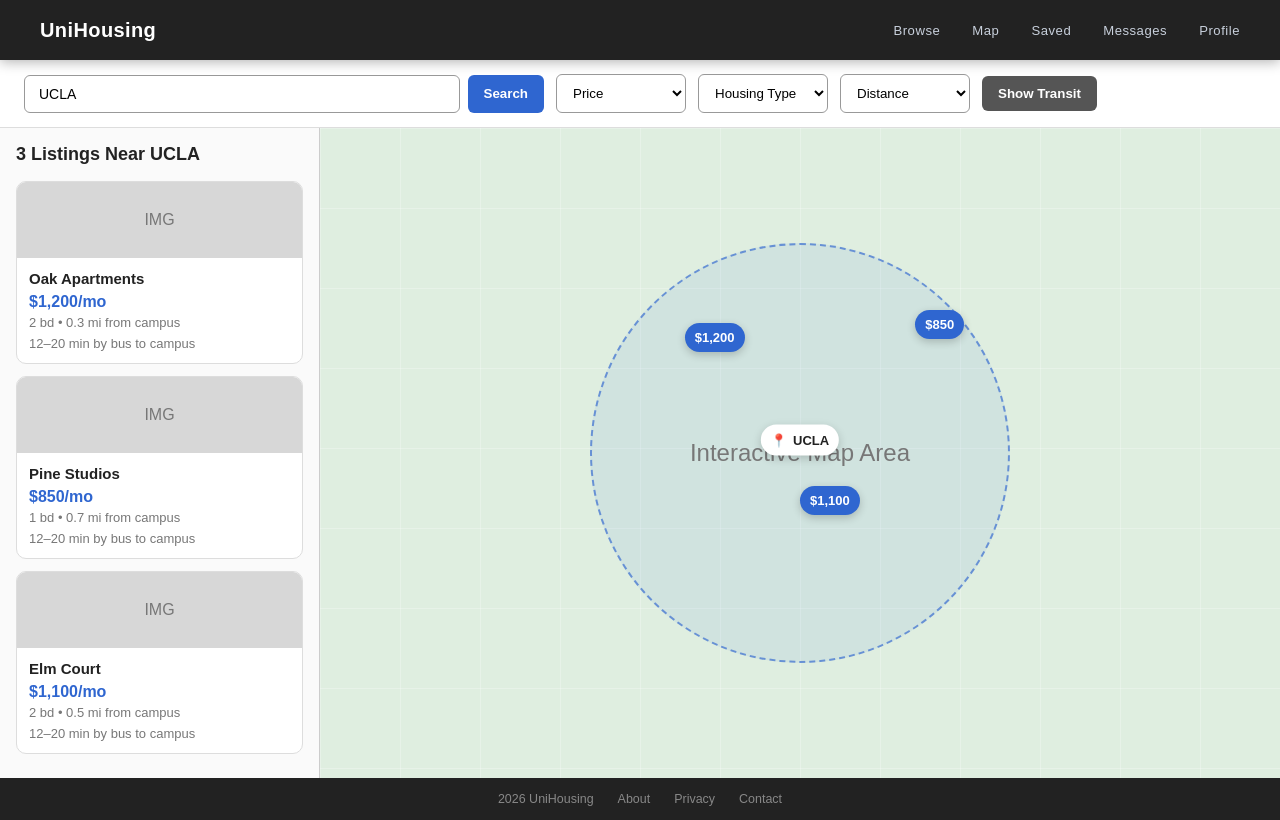
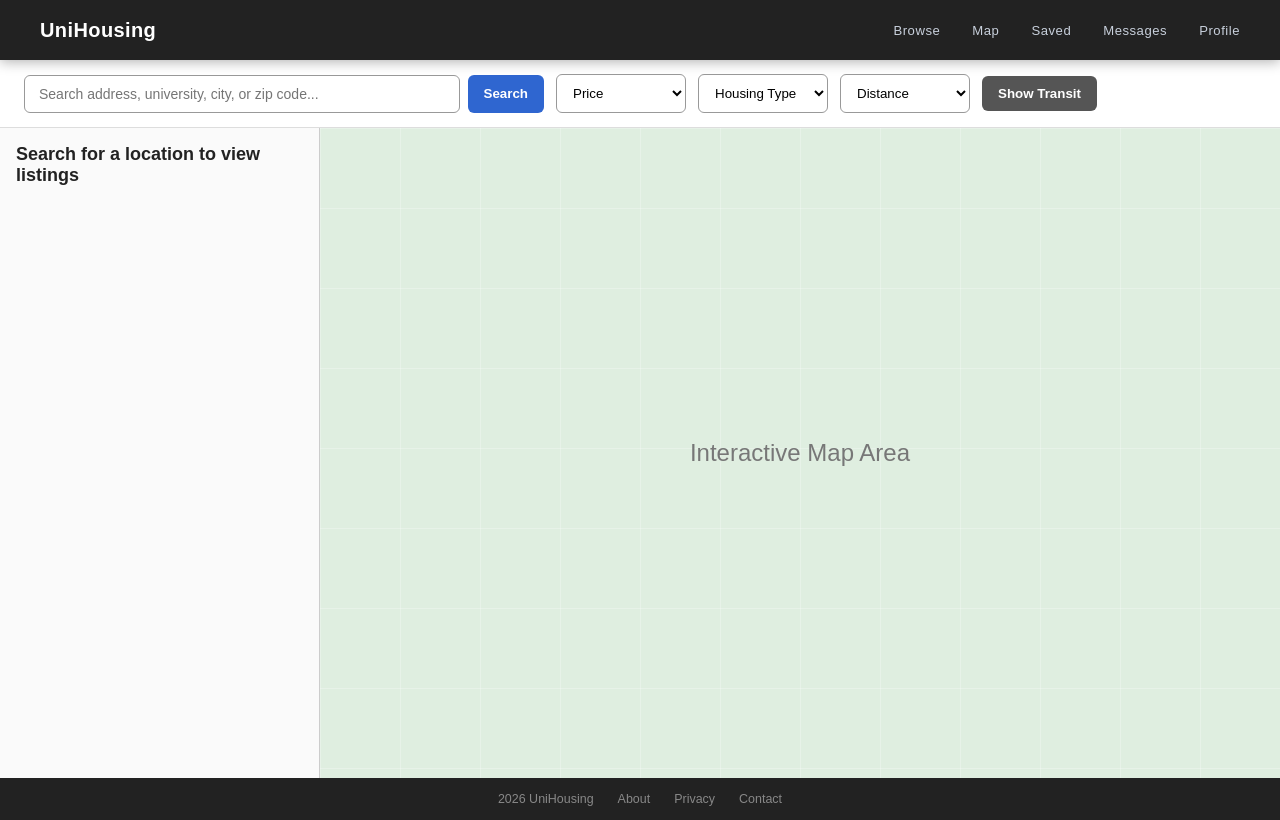
Before and after one commit to vmrenter-code/housing-website, a React (Create React App) app: page /map in a window 1280 px wide. Built offline with nearby package versions, Linux system fonts and the light colour scheme.

Commit message:
connect navbar to mapview

```diff
--- a/src/components/Navbar.js
+++ b/src/components/Navbar.js
@@ -10,6 +10,9 @@ export default function Navbar() {
   const handleLinkClick = (link) => {
     if (link === 'Browse') {
       navigate('/search');
+    }
+    if (link === 'Map') {
+      navigate('/map');
     }
   };
 
--- a/src/pages/MapVIew.js
+++ b/src/pages/MapVIew.js
@@ -1,5 +1,4 @@
-import React, { useEffect, useState } from 'react';
-import { useNavigate, useSearchParams } from 'react-router-dom';
+import React, { useState } from 'react';
 import Navbar from '../components/Navbar';
 import Footer from '../components/Footer';
 import listings from '../data/mockListings';
@@ -21,27 +20,23 @@ const transitStops = [
 ];
 
 export default function MapView() {
-  const navigate = useNavigate();
-  const [searchParams] = useSearchParams();
-
-  const query = searchParams.get('query') || 'UCLA';
-  const [searchValue, setSearchValue] = useState(query);
+  const [searchValue, setSearchValue] = useState('');
+  const [locationQuery, setLocationQuery] = useState('');
   const [priceLimit, setPriceLimit] = useState('any');
   const [homeType, setHomeType] = useState('any');
   const [distanceLimit, setDistanceLimit] = useState('any');
   const [showTransit, setShowTransit] = useState(false);
 
-  useEffect(() => {
-    setSearchValue(query);
-  }, [query]);
-
-  const handleSubmit = (event) => {
+  const handleSearchSubmit = (event) => {
     event.preventDefault();
-    navigate(`/map?query=${encodeURIComponent(searchValue.trim() || 'UCLA')}`);
+    setLocationQuery(searchValue.trim());
   };
 
-  let filteredListings = listings.filter((listing) =>
-    listing.university.toLowerCase().includes(query.toLowerCase())
+  let filteredListings = [];
+
+  if (locationQuery !== '') {
+    filteredListings = listings.filter((listing) =>
+      listing.university.toLowerCase().includes(locationQuery.toLowerCase())
     );
 
     if (priceLimit !== 'any') {
@@ -61,6 +56,7 @@ export default function MapView() {
         (listing) => listing.distanceValue <= Number(distanceLimit)
       );
     }
+  }
 
   return (
     <div className="map-view-page">
@@ -68,16 +64,16 @@ export default function MapView() {
 
       <main className="map-view-main">
         <section className="map-toolbar">
-          <form className="map-search-form" onSubmit={handleSubmit}>
+          <form className="map-search-form" onSubmit={handleSearchSubmit}>
             <input
+              className="map-search-input"
               type="text"
               value={searchValue}
               onChange={(event) => setSearchValue(event.target.value)}
               placeholder="Search address, university, city, or zip code..."
-              className="map-search-input"
             />
 
-            <button type="submit" className="map-search-button">
+            <button className="map-search-button" type="submit">
               Search
             </button>
           </form>
@@ -127,7 +123,11 @@ export default function MapView() {
 
         <section className="map-content">
           <aside className="map-list-panel">
-            <h2>{filteredListings.length} Listings Near {query || 'Selected Location'}</h2>
+            <h2>
+              {locationQuery
+                ? `${filteredListings.length} Listings Near ${locationQuery}`
+                : 'Search for a location to view listings'}
+            </h2>
 
             <div className="map-listings">
               {filteredListings.map((listing) => (
@@ -150,12 +150,16 @@ export default function MapView() {
           </aside>
 
           <section className="mock-map-area">
-            <div className="radius-circle"></div>
+            {locationQuery && <div className="radius-circle"></div>}
 
+            {locationQuery && (
               <div className="center-marker">
                 <span>📍</span>
-              <p>{query || 'Center Location'}</p>
+                <p>{locationQuery} Center</p>
               </div>
+            )}
+
+            <div className="map-label">Interactive Map Area</div>
 
             {filteredListings.map((listing, index) => {
               const position = markerPositions[index % markerPositions.length];
@@ -172,7 +176,7 @@ export default function MapView() {
               );
             })}
 
-            {showTransit && (
+            {showTransit && locationQuery && (
               <>
                 <div className="transit-route route-one"></div>
                 <div className="transit-route route-two"></div>
@@ -190,10 +194,6 @@ export default function MapView() {
                 ))}
               </>
             )}
-
-            <div className="map-label">
-              Interactive Map Area
-            </div>
           </section>
         </section>
       </main>
```
Lines whose indentation alone changed are shown as unchanged.
